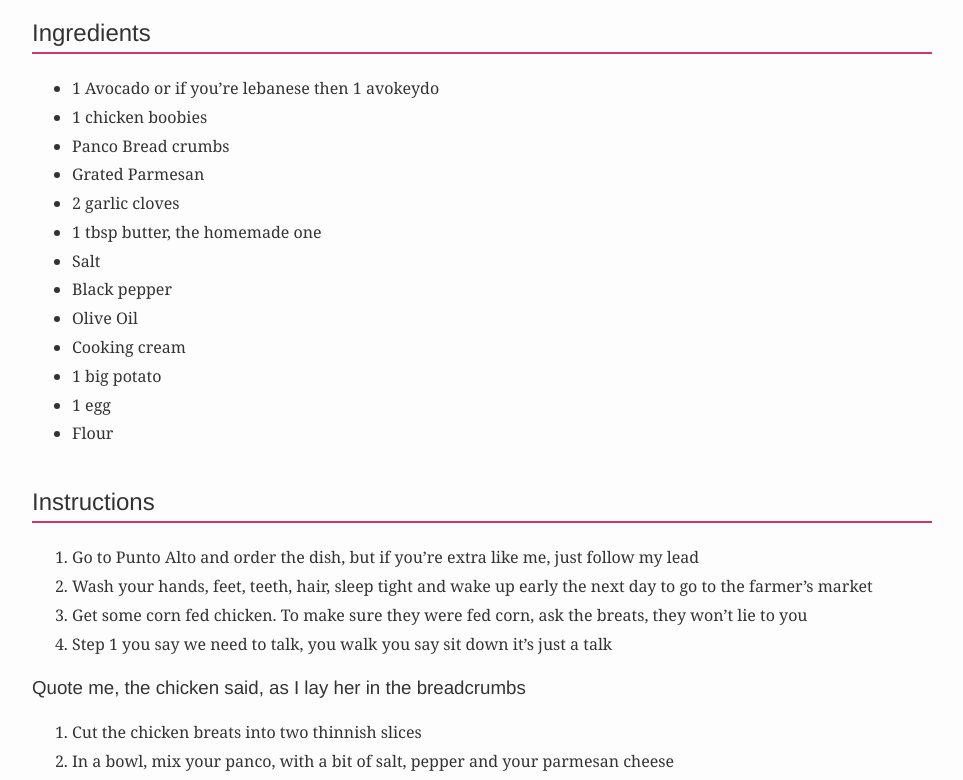
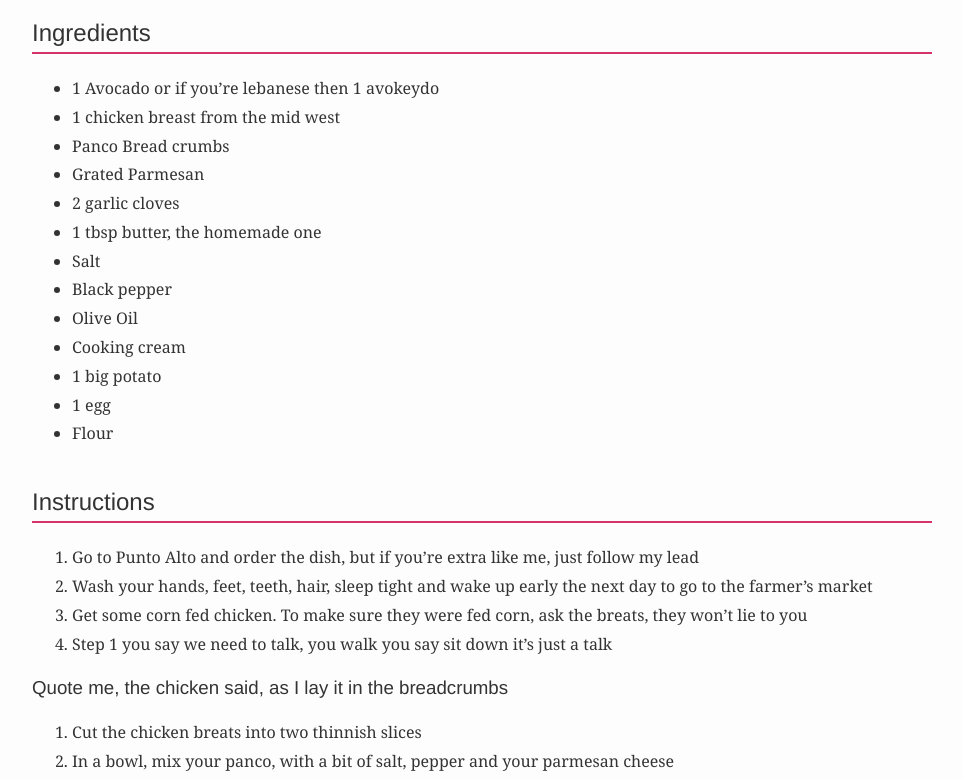
Before and after one commit to AntiLibrary5/nicools-kitchen, a Jekyll site: the page built from _posts/2025-09-29-chicken-avo-puntoalto-wannabe.md, in a window 1280 px wide and 1400 px high, scrolled down 726 px. Shown: the part 154-934 px from the top of the window, without its empty margins (158-1121 px from the left). Built offline with Jekyll 4.4.1, drawn with Linux system fonts in a browser that asks for light colours.

Commit message:
chicken avocado recipe maj two

```diff
--- a/_posts/2025-09-29-chicken-avo-puntoalto-wannabe.md
+++ b/_posts/2025-09-29-chicken-avo-puntoalto-wannabe.md
@@ -14,7 +14,7 @@ One night I was binge watching my turkish series and my 2yo kid came to wish me
 ## Ingredients
 
 * 1 Avocado or if you're lebanese then 1 avokeydo
-* 1 chicken boobies
+* 1 chicken breast from the mid west
 * Panco Bread crumbs
 * Grated Parmesan
 * 2 garlic cloves
@@ -35,7 +35,7 @@ One night I was binge watching my turkish series and my 2yo kid came to wish me
 3. Get some corn fed chicken. To make sure they were fed corn, ask the breats, they won't lie to you
 4. Step 1 you say we need to talk, you walk you say sit down it's just a talk
 
-### Quote me, the chicken said, as I lay her in the breadcrumbs
+### Quote me, the chicken said, as I lay it in the breadcrumbs
 1. Cut the chicken breats into two thinnish slices
 2. In a bowl, mix your panco, with a bit of salt, pepper and your parmesan cheese
 3. Now quote your chicken "bak ba kikk", no actually coat it not quote it.
```
